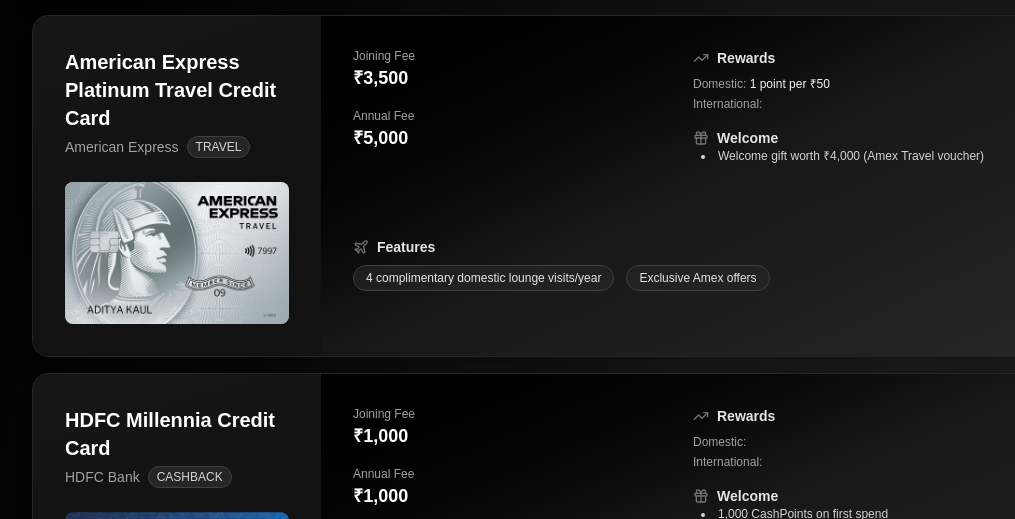
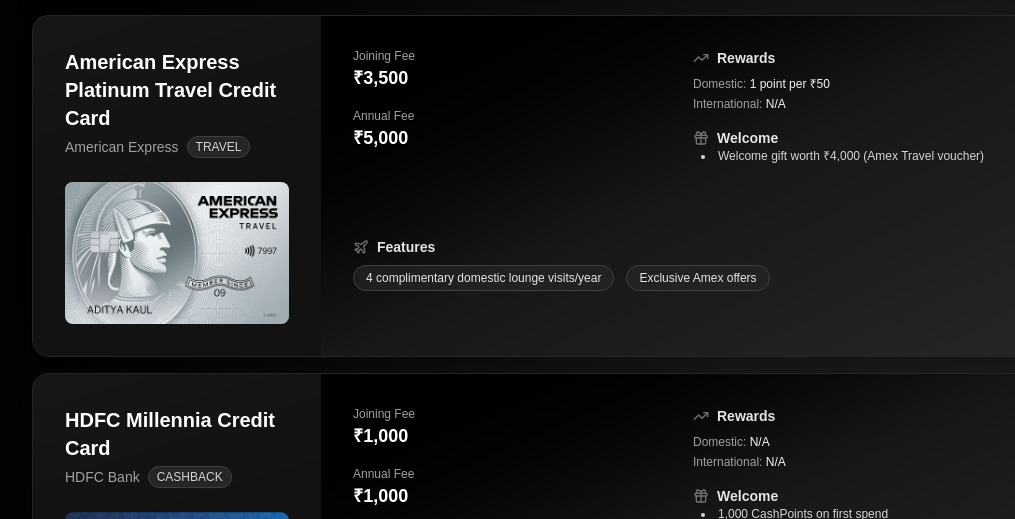
Before and after one commit to faizshaikh17/credAssignment, a Next.js app: page / in a window 1280 px wide. Shown: the part 1555-2074 px from the top of the page, without its empty margins (103-1118 px from the left). Built offline with nearby package versions, Linux system fonts and the light colour scheme; no server answers.

Commit message:
major main page fix

```diff
--- a/app/page.tsx
+++ b/app/page.tsx
@@ -37,14 +37,11 @@
     }).format(amount);
 
   const filteredCards = useMemo(() => {
-    return cardData.filter((card) =>
-      card.welcome_benefits.some((benefit) =>
-        benefit.toLowerCase().includes(query),
-      ) ||
-      card.features.some((feature) =>
-        feature.toLowerCase().includes(query),
-      ) ||
-      Object.entries(card).some(([value]) => {
+    return cardData.filter(
+      (card) =>
+        card.welcome_benefits.some((benefit) => benefit.toLowerCase().includes(query)) ||
+        card.features.some((feature) => feature.toLowerCase().includes(query)) ||
+        Object.entries(card).some(([_, value]) => {
           const val =
             typeof value === 'string'
               ? value
@@ -63,7 +60,8 @@
   return (
     <div className="min-h-screen flex flex-col gap-4 items-center justify-start bg-gradient-to-br from-black via-neutral-900 to-neutral-800 py-12 px-4">
       <Search placeholder="Search cards, benefits, features..." />
-      {filteredCards.length > 0 && filteredCards.map((card) => (
+      {filteredCards.length > 0 &&
+        filteredCards.map((card) => (
           <Link href={`/card/${card.card_id}`} key={card.card_id}>
             <div className="flex flex-col md:flex-row items-stretch bg-gradient-to-br from-neutral-900 via-black to-neutral-800 border border-neutral-800 rounded-2xl shadow-xl overflow-hidden transition-all hover:shadow-neutral-950/80 group">
               <div className="flex flex-row md:flex-col items-center md:items-start gap-6 bg-neutral-900/80 p-8 md:w-72">
@@ -99,10 +97,10 @@
                   </div>
                   <div className="flex flex-col gap-1">
                     <span className="text-neutral-400 text-xs">
-                    Domestic: <span className="text-neutral-100">{card.rewards.domestic_spends}</span>
+                      Domestic: <span className="text-neutral-100">{card.rewards.domestic_spends ?? 'N/A'}</span>
                     </span>
                     <span className="text-neutral-400 text-xs">
-                    International: <span className="text-neutral-100">{card.rewards.international_spends}</span>
+                      International: <span className="text-neutral-100">{card.rewards.international_spends ?? 'N/A'}</span>
                     </span>
                   </div>
                   <div className="flex items-center gap-2 mt-4">
```
Lines whose indentation alone changed are shown as unchanged.
